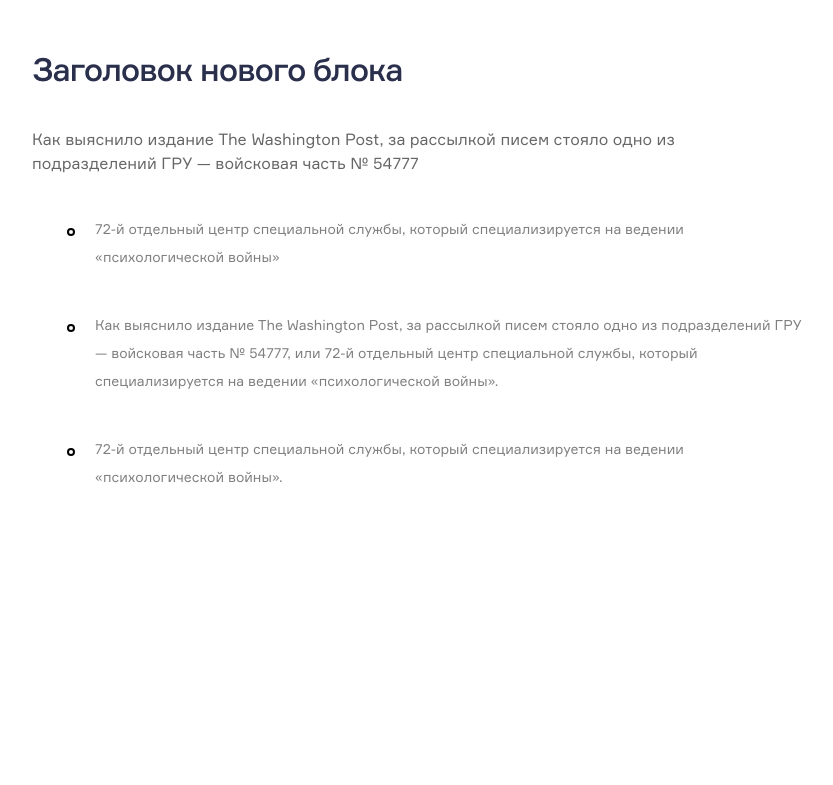
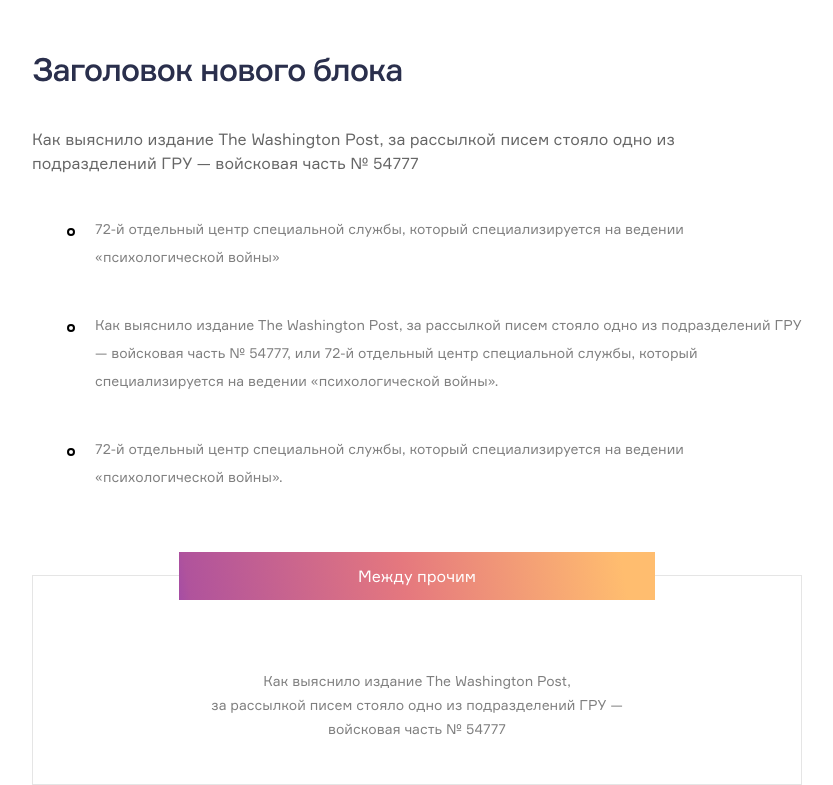
Before and after one commit to moongue/new.salemaster.pro, a plain HTML site: page article.html in a window 1280 px wide. Shown: the part 4264-5049 px from the top of the page, without its empty margins (223-1056 px from the left). Before the commit the page ends 4755 px from the top, so only its background shows below. Drawn offline with Linux system fonts and the light colour scheme; a web font is replaced by a local one.

Commit message:
add project

```diff
--- a/article.html
+++ b/article.html
@@ -319,6 +319,15 @@
                             </div>
                         </div>
                     </div>
+                    <div class="by-the-way">
+                        <div class="tooltip">
+                            Между прочим
+                        </div>
+                        <p>
+                            Как выяснило издание The Washington Post, <br> за рассылкой писем стояло одно из подразделений
+                            ГРУ — войсковая часть № 54777
+                        </p>
+                    </div>
                 </div>
             </div>
         </div>
--- a/scss/_article.scss
+++ b/scss/_article.scss
@@ -131,7 +131,7 @@
         font-style: italic;
       }
       .block-quote {
-        background: linear-gradient(260.55deg, #FFBD6F 7.13%, #E5787E 52.74%, #B0539C 97.49%, #5321E2 118.8%);
+        background: $gradient-orange;
         width: 100%;
         margin-top: 36px;
         box-sizing: border-box;
@@ -160,6 +160,33 @@
           text-align: center;
         }
       }
+      .by-the-way {
+        font-family: 'Formular', sans-serif;
+        margin-top: 84px;
+        border: 1px solid $white-two;
+        .tooltip {
+          background: $gradient-orange;
+          max-width: 476px;
+          width: 100%;
+          height: 48px;
+          margin: -24px auto 0;
+          font-size: 16px;
+          color: $white;
+          display: flex;
+          align-items: center;
+          justify-content: center;
+          position: relative;
+        }
+        p {
+          padding: 69px 0 43px;
+          font-size: 14px;
+          line-height: 24px;
+          text-align: center;
+          color: $black-50;
+          max-width: 430px;
+          margin: 0 auto;
+        }
+      }
     }
   }
 }
--- a/scss/_variables.scss
+++ b/scss/_variables.scss
@@ -5,6 +5,7 @@ $white-40: rgba(255, 255, 255, .4);
 $white-50: rgba(255, 255, 255, .5);
 $white-60: rgba(255, 255, 255, .6);
 $white-80: rgba(255, 255, 255, .8);
+$white-two: #e5e5e5;
 $black: #000;
 $black-two: #05050f;
 $black-70: rgba(0, 0, 0, .7);
@@ -26,3 +27,4 @@ $dark-two-60: rgba(42, 47, 76, .6);
 $dark-two-80: rgba(42, 47, 76, .8);
 $bg-gradient: linear-gradient(189.48deg, #74EBD5 -49.07%, #0575E6 118.26%);
 $gradient-two: linear-gradient(253.96deg, #74EBD5 -35.59%, #0575E6 107.75%);
+$gradient-orange: linear-gradient(260.55deg, #FFBD6F 7.13%, #E5787E 52.74%, #B0539C 97.49%, #5321E2 118.8%);
```
Also changed, not shown: css/style.css, 1 other file.
